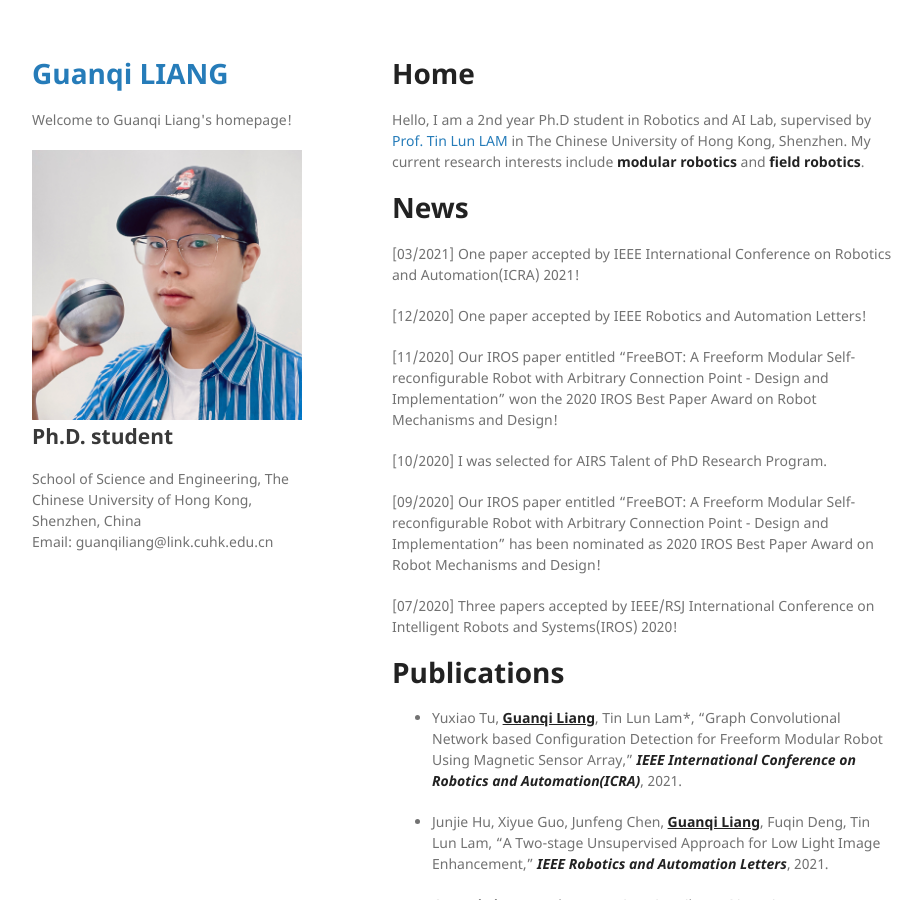
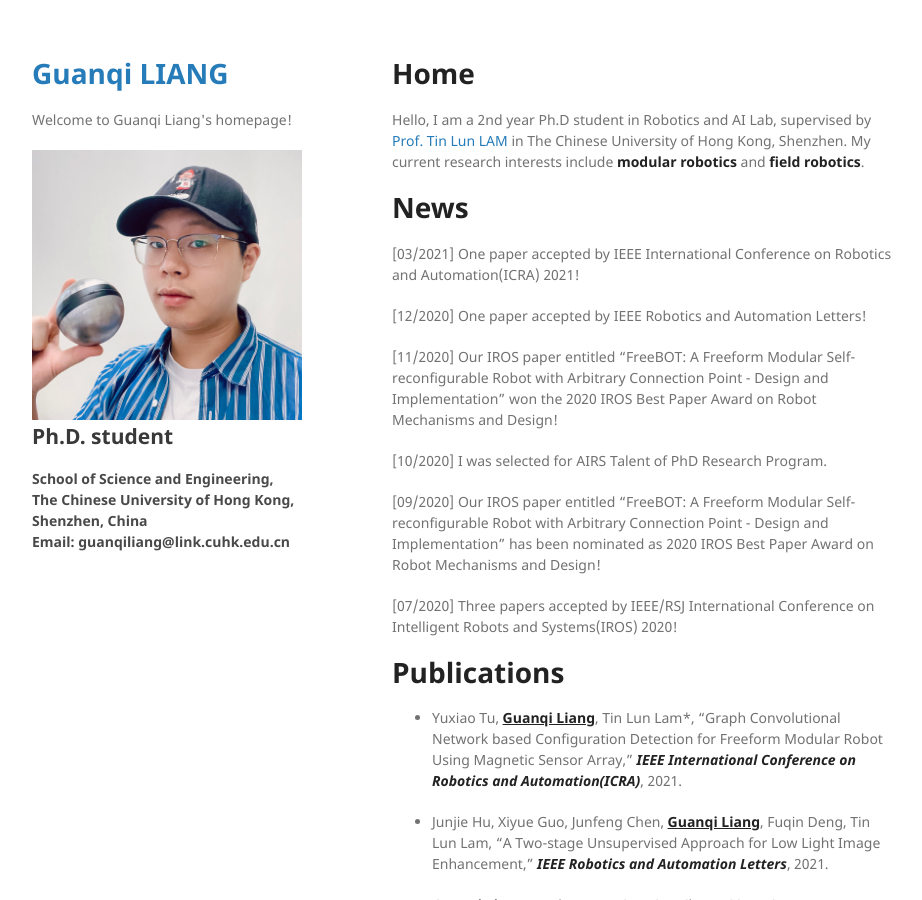
Before and after one commit to guanqiliang/guanqiliang.github.com, a Jekyll site: the page built from index.md, in a window 1280 px wide and 900 px high. Shown: the whole window, without its empty margins (178-1100 px from the left). Built offline with Jekyll 4.4.1, drawn with Linux system fonts in a browser that asks for light colours; our own code applies the rules of GitHub Pages for plain Markdown files.

Commit message:
Update default.html

```diff
--- a/_layouts/default.html
+++ b/_layouts/default.html
@@ -24,7 +24,7 @@
 
         {% if site.github.is_user_page %}
           <h2>Ph.D. student</h2>
-          <p line-height:20px>School of Science and Engineering, The Chinese University of Hong Kong, Shenzhen, China<br/>Email: guanqiliang@link.cuhk.edu.cn</p>
+          <h4 line-height:20px>School of Science and Engineering, The Chinese University of Hong Kong, Shenzhen, China<br/>Email: guanqiliang@link.cuhk.edu.cn</h4>
         {% endif %}
 
         {% if site.show_downloads %}
```
